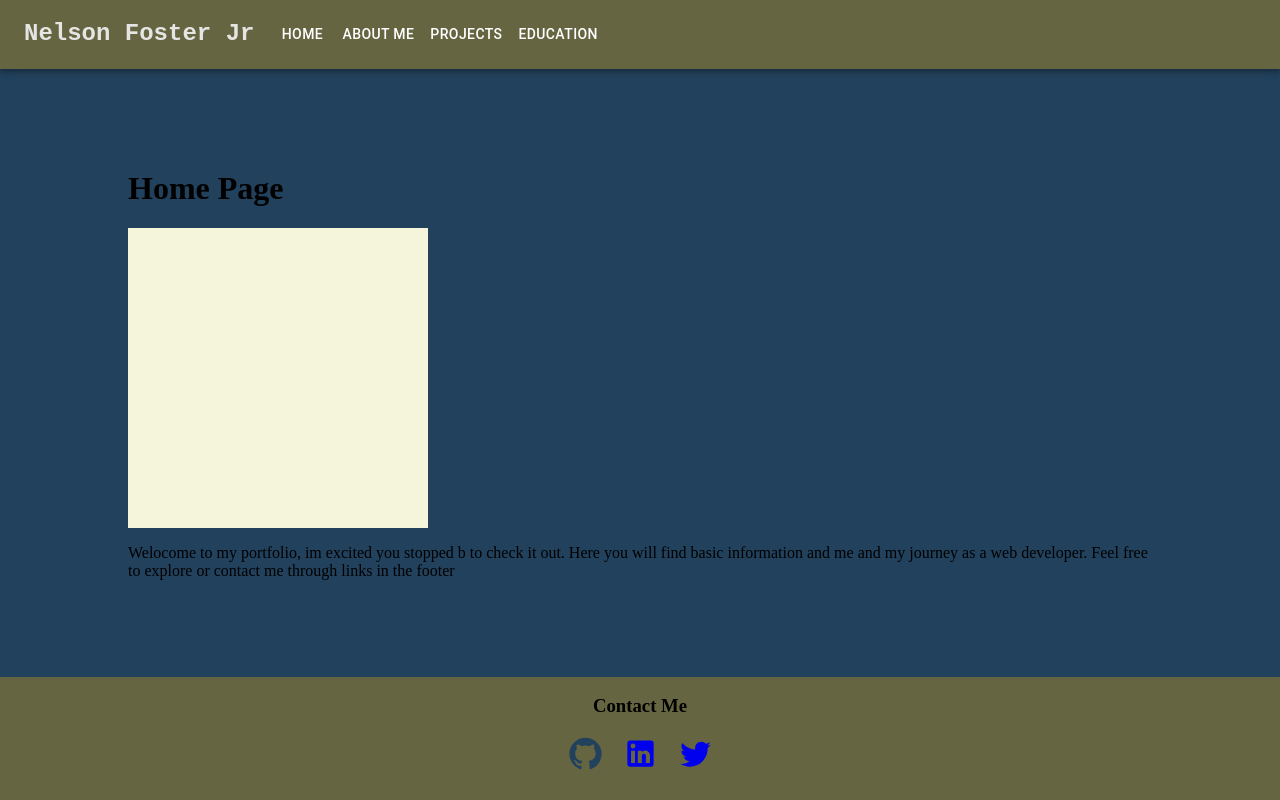
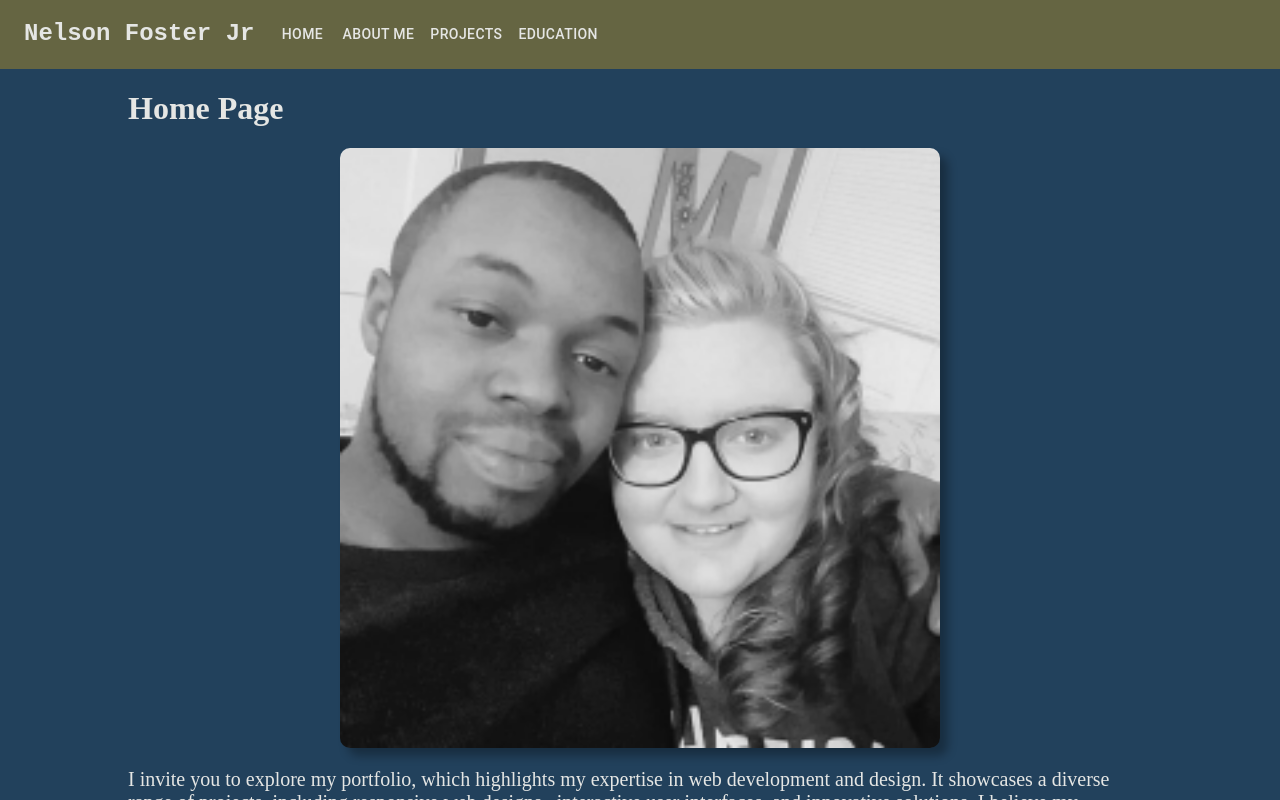
Before and after one commit to MoxUFO/react-port, a React (Create React App) app in the folder react-portfolio/: page / in a window 1280 px wide. Shown: the top 800 px of the page. Built offline with nearby package versions, Linux system fonts and the light colour scheme.

Commit message:
home page now display properly

```diff
--- a/react-portfolio/src/components/Header.js
+++ b/react-portfolio/src/components/Header.js
@@ -43,7 +43,7 @@ function ResponsiveHeader({ handlePageChange }) {
               display: { xs: 'none', md: 'flex' },
               fontFamily: 'monospace',
               fontWeight: 700,
-              color: 'rgb(229, 230, 228)',
+              color: '#E5E6E4',
               textDecoration: 'none',
             }}
           >
@@ -57,7 +57,7 @@ function ResponsiveHeader({ handlePageChange }) {
               aria-controls="menu-appbar"
               aria-haspopup="true"
               onClick={handleOpenNavMenu}
-              color="inherit"
+              color="#E5E6E4"
             >
               <MenuIcon />
             </IconButton>
@@ -99,7 +99,7 @@ function ResponsiveHeader({ handlePageChange }) {
               flexGrow: 1,
               fontFamily: 'monospace',
               fontWeight: 700,
-              color: 'rgb(229, 230, 228)',
+              color: '#E5E6E4',
               textDecoration: 'none',
             }}
           >
@@ -112,7 +112,7 @@ function ResponsiveHeader({ handlePageChange }) {
                 onClick={() =>{
                   handleCloseNavMenu()
                   return handlePageChange(page)}}
-                sx={{ my: 2, color: 'white', display: 'block' }}
+                sx={{ my: 2, color: '#E5E6E4', display: 'block' }}
               >
                 {page}
               </Button>
--- a/react-portfolio/src/components/pages/Home.js
+++ b/react-portfolio/src/components/pages/Home.js
@@ -1,16 +1,20 @@
 import React from 'react';
 import '../../styles/Home.css'
+import Pic from '../images/taelyn-and-I-250.jpg'
 
 export default function Home() {
   return (
     <div className='home-container'>
-      <h1>Home Page</h1>
+      <h1 className='home' >Home Page</h1>
       <div className='intro'>
-        <div className='intro-img'></div>
+          <img className='the-img' src={Pic} alt=''></img>
         <p className='intro-body'>
-       Welocome to my portfolio, im excited you stopped b to check it out.
-        Here you will find basic information and me and my journey as a web developer.
-         Feel free to explore or contact me through links in the footer
+        I invite you to explore my portfolio, which highlights my expertise in web development
+         and design. It showcases a diverse range of projects, including responsive web designs
+         , interactive user interfaces, and innovative solutions. I believe my portfolio offers
+        a comprehensive overview of my capabilities. Feel free to browse through and get in
+        touch with me (Links are below!) if you have any questions or if there's a project you'd like to discuss further.
+        Thank you for your time, and I look forward to sharing my portfolio with you!
         </p>
       </div>
     </div>
--- a/react-portfolio/src/components/pages/Projects.js
+++ b/react-portfolio/src/components/pages/Projects.js
@@ -35,6 +35,7 @@ export default function Projects({projects}) {
     minWidth: 500,
     width: 400
   },
+  backgroundColor: '#E5E6E4',
   maxWidth: 345,
   minWidth: 345,
   margin: 3,
--- a/react-portfolio/src/styles/AboutMe.css
+++ b/react-portfolio/src/styles/AboutMe.css
@@ -9,3 +9,16 @@
     width: 300px;
     background-color: black;
 }
+
+
+@media (max-width: 320px) {
+    .the-img{
+        width: 70;
+        display: flex;
+        justify-content: center;
+        align-items: center;
+        border-radius: 10px;
+        border: 5px;
+        box-shadow: 8px 8px 10px rgba(0, 0, 0, 0.3);
+     }
+  }
--- a/react-portfolio/src/styles/Header.css
+++ b/react-portfolio/src/styles/Header.css
@@ -1,6 +1,6 @@
 .header {
     height: 8%;
-    background-color: rgb(2, 54, 24);
+    background-color: #E5E6E4;
     display: flex;
     justify-content: space-around;
 
--- a/react-portfolio/src/styles/Home.css
+++ b/react-portfolio/src/styles/Home.css
@@ -3,19 +3,81 @@
     height: 100%;
     padding-inline: 10%;
 }
+.home{
+    color: #E5E6E4;
+}
 .intro{
     display: flex;
-    justify-content: center;
+   align-items: center;
     flex-direction: column;
     width: 100%;
 }
 
 .intro-body{
-
+    color: #E5E6E4;
+    font-size: 1.25rem;
 }
 
-.intro-img{
-    background-color: beige;
- width: 300px;
- height: 300px;
-}
+
+@media (max-width: 320px) {
+    .the-img{
+        width: 70;
+        display: flex;
+        justify-content: center;
+        align-items: center;
+        border-radius: 10px;
+        border: 5px;
+        box-shadow: 8px 8px 10px rgba(0, 0, 0, 0.3);
+     }
+  }
+
+  @media (min-width: 321px) and (max-width: 600px) {
+    .the-img{
+        width: 300px;
+        display: flex;
+        justify-content: center;
+        align-items: center;
+        border-radius: 10px;
+        border: 5px;
+        box-shadow: 8px 8px 10px rgba(0, 0, 0, 0.3);
+     }
+  }
+  @media (min-width: 601px) and (max-width: 960px) {
+    .the-img{
+        width: 400px;
+        display: flex;
+        justify-content: center;
+        align-items: center;
+        border-radius: 10px;
+        border: 5px;
+        border-color: #959595;
+        box-shadow: 8px 8px 10px rgba(0, 0, 0, 0.3);
+     }
+
+  }
+
+  @media (min-width: 961px) and (max-width: 1280px) {
+    .the-img{
+        width: 600px;
+        display: flex;
+        justify-content: center;
+        align-items: center;
+        border-radius: 10px;
+        border: 5px;
+        border-color: #959595;
+        box-shadow: 8px 8px 10px rgba(0, 0, 0, 0.3);
+     }
+  }
+
+  @media (min-width: 1281px) {
+    .the-img{
+        width: 600px;
+        display: flex;
+        justify-content: center;
+        align-items: center;
+        border-radius: 10px;
+        border: 5px;
+        border-color: #959595;
+        box-shadow: 8px 8px 10px rgba(0, 0, 0, 0.3);
+     }
+  }
```
Also changed, not shown: react-portfolio/src/components/images/taelyn-and-I-250.jpg (added), react-portfolio/src/components/images/taelyn-and-I-360.jpg (added).
